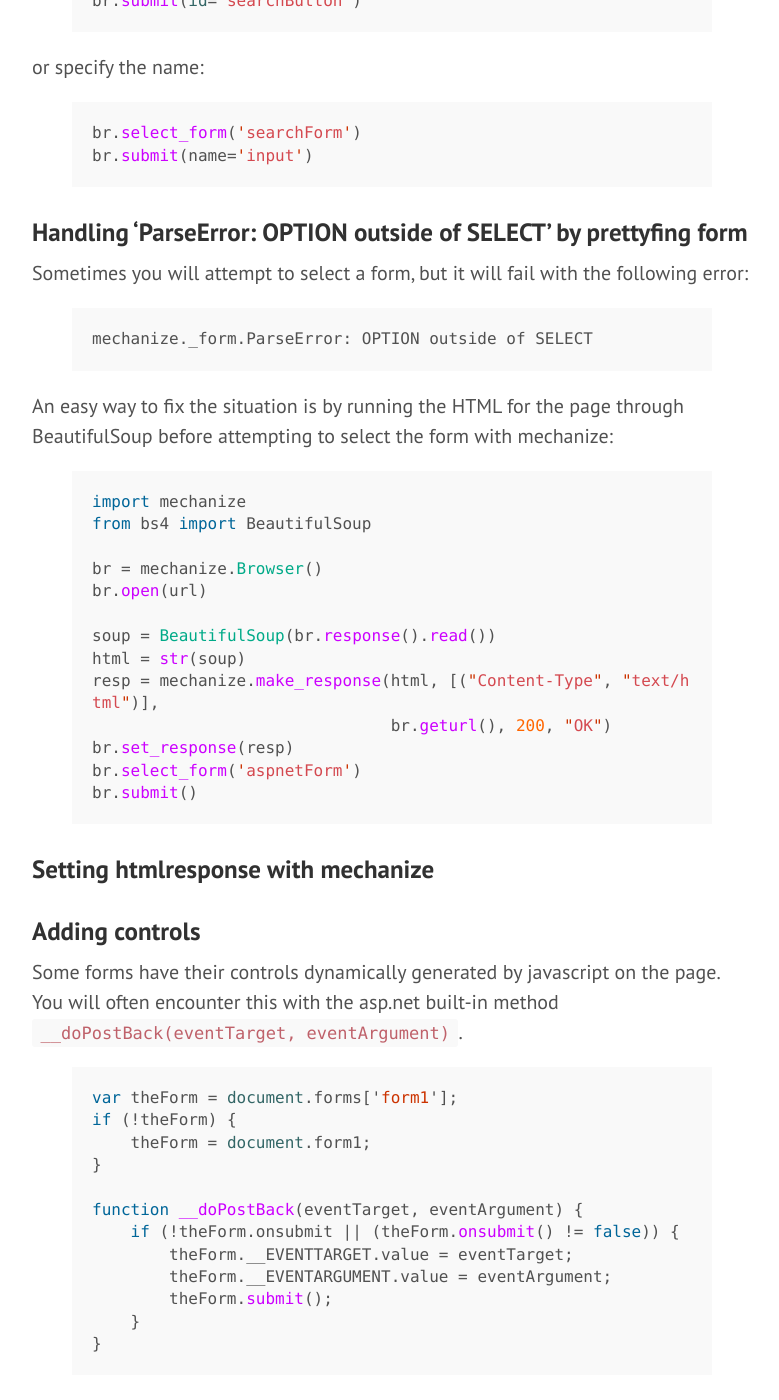
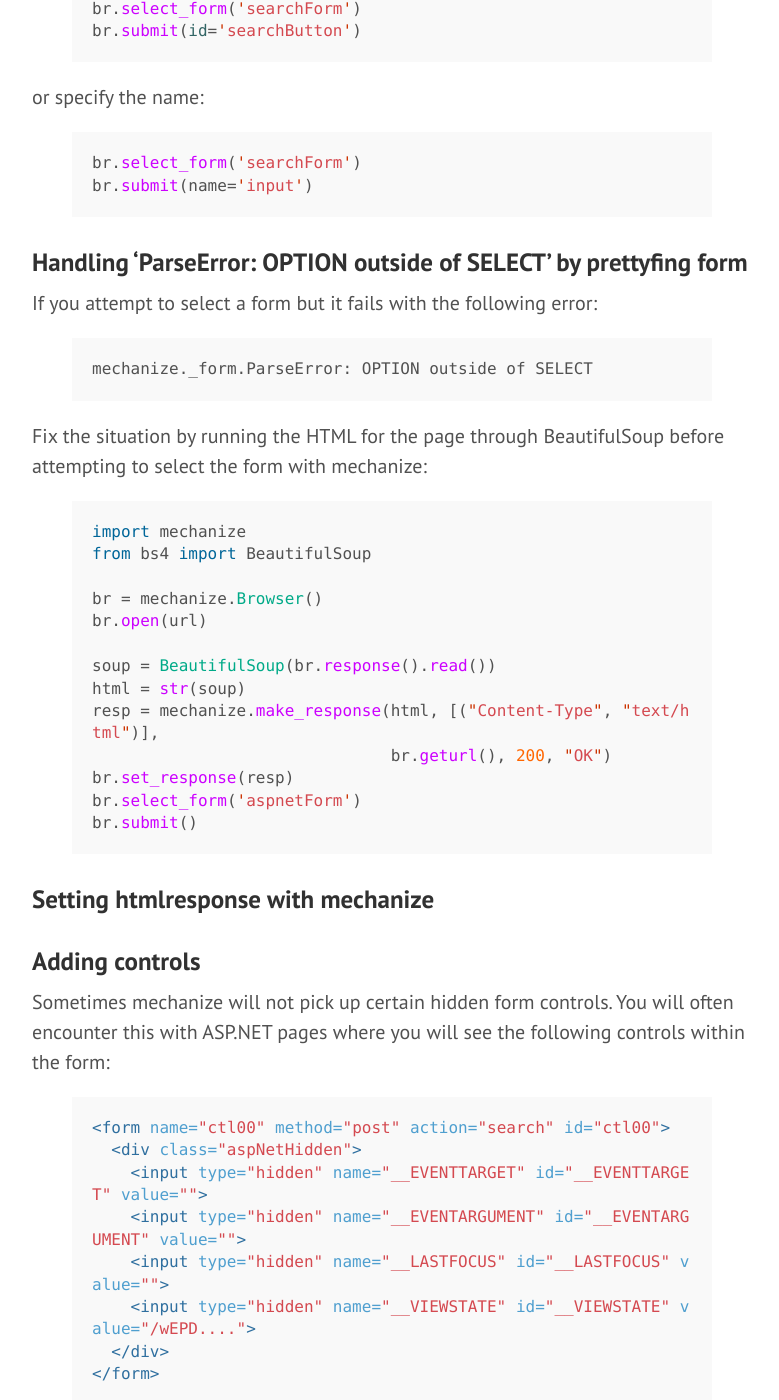
Before and after one commit to thayton/thayton.github.io, a Jekyll site: the page built from index.html, in a window 1280 px wide and 1400 px high, scrolled down 3316 px. Shown: the whole window, without its empty margins (428-1207 px from the left). Built offline with Jekyll 4.4.1, drawn with Linux system fonts in a browser that asks for light colours; Markdown is read by kramdown in place of the engine named in the settings; the list of posts is cut into pages by our own code; some of the changed text lies outside the part shown.

Commit message:
more detail for asp

```diff
--- a/_posts/2014-11-28-form-handling-with-mechanize-and-beautifulsoup.md
+++ b/_posts/2014-11-28-form-handling-with-mechanize-and-beautifulsoup.md
@@ -134,14 +135,14 @@ br.submit(name='input')
 
 ### Handling 'ParseError: OPTION outside of SELECT' by prettyfing form
 
-Sometimes you will attempt to select a form, but it will fail with the following error:
+If you attempt to select a form but it fails with the following error:
 
 {% highlight python %}
 mechanize._form.ParseError: OPTION outside of SELECT
 {% endhighlight %}
 
-An easy way to fix the situation is by running the HTML for the page through
-BeautifulSoup before attempting to select the form with mechanize:
+Fix the situation by running the HTML for the page through BeautifulSoup
+before attempting to select the form with mechanize:
 
 {% highlight python %}
 import mechanize
@@ -163,8 +164,22 @@ br.submit()
 
 ### Adding controls
 
-Some forms have their controls dynamically generated by javascript on the page. You
-will often encounter this with the asp.net built-in method `__doPostBack(eventTarget, eventArgument)`.
+Sometimes mechanize will not pick up certain hidden form controls. You will often encounter this with ASP.NET
+pages where you will see the following controls within the form:
+
+{% highlight html %}
+<form name="ctl00" method="post" action="search" id="ctl00">
+  <div class="aspNetHidden">
+    <input type="hidden" name="__EVENTTARGET" id="__EVENTTARGET" value="">
+    <input type="hidden" name="__EVENTARGUMENT" id="__EVENTARGUMENT" value="">
+    <input type="hidden" name="__LASTFOCUS" id="__LASTFOCUS" value="">
+    <input type="hidden" name="__VIEWSTATE" id="__VIEWSTATE" value="/wEPD....">
+  </div>
+</form>
+{% endhighlight %}
+
+There will also be a built-in javascript method `__doPostBack(eventTarget, eventArgument)` that will fill
+in these values when the form is submitted.
 
 {% highlight javascript %}
 var theForm = document.forms['form1'];
@@ -189,8 +204,8 @@ Later you will see this called from within a link.
 </a>
 {% endhighlight %}
 
-You will need to create controls for __EVENTTARGET, __EVENTARGUMENT, and __LASTFOCUS in order to
-get the form submission to work:
+Since mechanize does not pick up these controls, yYou will need to create them yourself
+to get the form submission to work:
 
 {% highlight python %}
 
```
Also changed, not shown: other parts of _posts/2014-11-28-form-handling-with-mechanize-and-beautifulsoup.md (+5 -4 lines).
